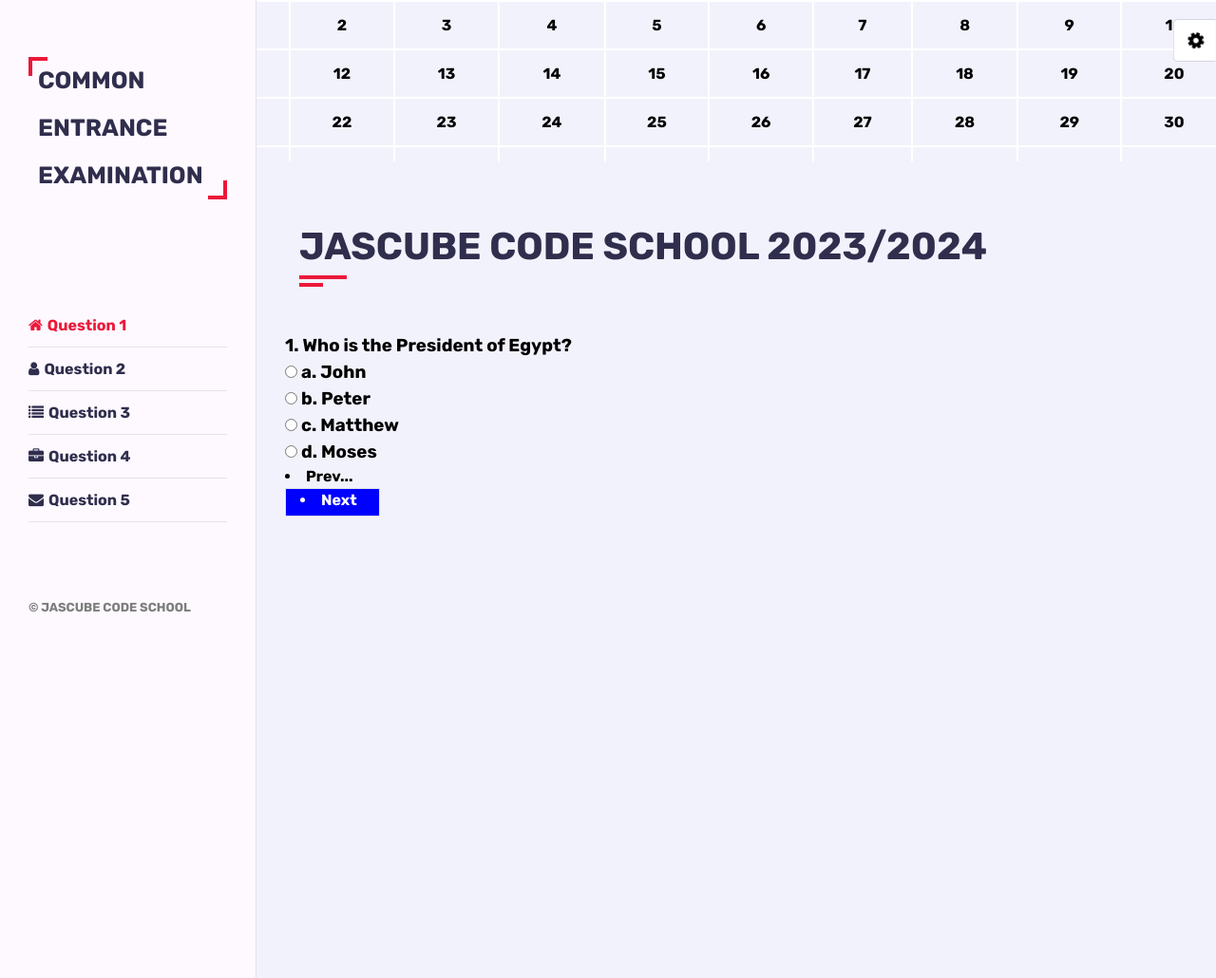
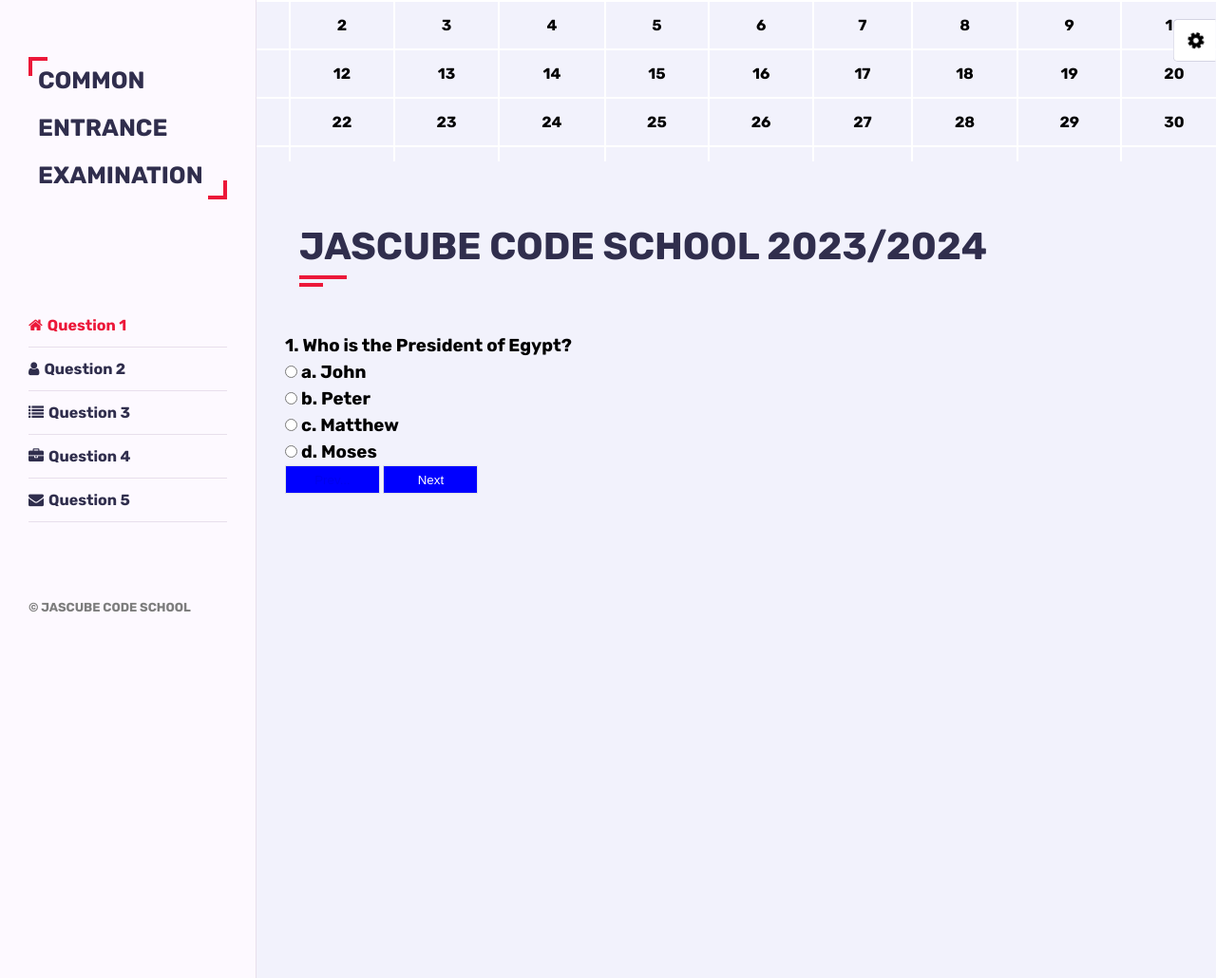
Before and after one commit to Muhad99/Timer, a Flask app: page /login/index in a window 1280 px wide. Shown: the whole page at 95% size. Run offline with Flask 3, Linux system fonts and the light colour scheme; the visitor is signed in with stand-in values (Sample User, id 1); some libraries are stand-ins or nearby versions.

Commit message:
li included

```diff
--- a/templates/index.html
+++ b/templates/index.html
@@ -149,8 +149,8 @@
                             <br>
                             <input type="radio" name="JohnPeterMatthewMoses" value=""> d. Moses
                         </h3>
-                        <li class="prev" href="#question5">Prev...</li>
-                        <li class="next" href="#question2">Next</li>
+                        <button type="button"><a href="#question5" class="prev">Prev...</a></button>
+                        <button type="button" class="next">Next</button>
                     </div>
                 </div>
 
@@ -218,14 +218,14 @@
             </section>
             <!--Service Section Ends-->
 
-            <!-- <script>
+            <script>
                 const buttons = document.querySelectorAll(".prev", ".next");
                 buttons.forEach(function (button) {
                     button.addEventListener("click", function () {
                         alert("You clicked a button");
                     });
                 });
-            </script> -->
+            </script>
 
             <!--Portfolio Section Begins-->
             <section class="question4 section" id="question4">
@@ -285,8 +285,7 @@
         </div>
     </div>
     <style>
-        li .prev,
-        .next {
+        button {
             background-color: blue;
             color: white;
             /* margin-left: 50%; */
```
